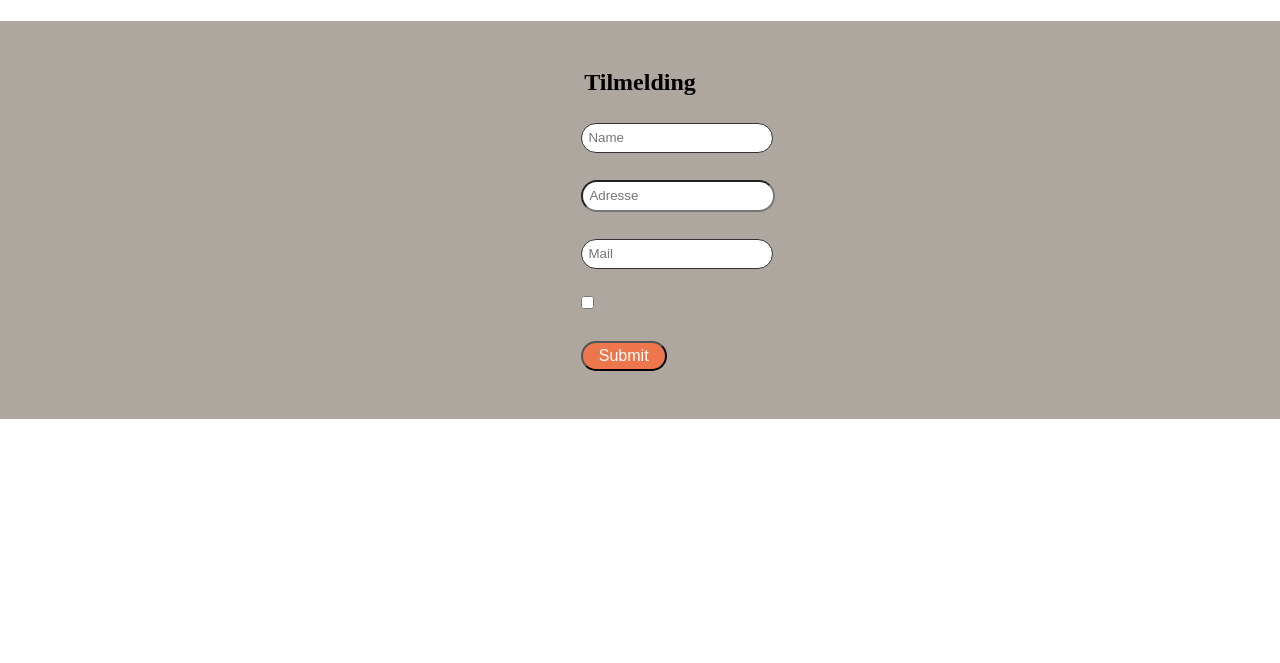
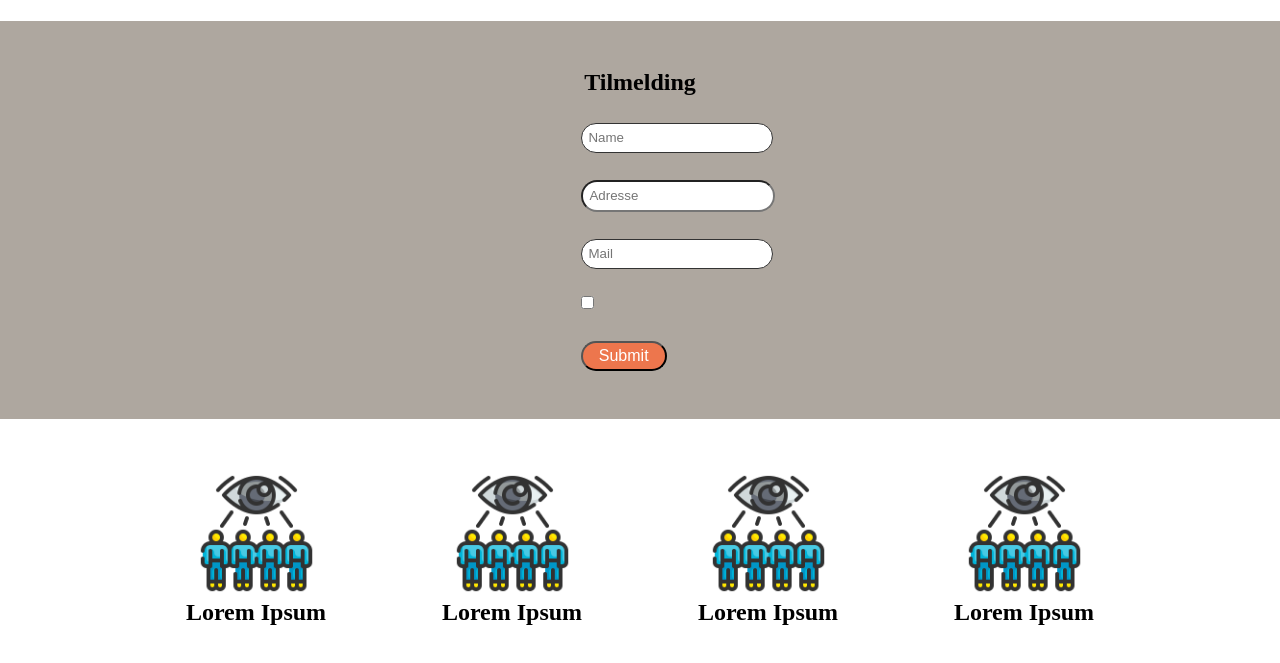
Before and after one commit to SlankehWeb/ubuntu-konfernce, a plain HTML site: page tilmelding.html in a window 1280 px wide. Shown: the part 51-714 px from the top of the page. Drawn offline with Linux system fonts and the light colour scheme.

Commit message:
tilmedling: icons

```diff
--- a/tilmelding.html
+++ b/tilmelding.html
@@ -30,5 +30,31 @@
         <input type="checkbox" id="interesse" name="intresse" value="intresse">
         <input type="submit" id="submit" />
       </form>
+      <section id="iconLinks">
+        <div class="icons">
+          <img
+            src="/assets/Ubuntu-materiale/Ubuntu-materiale/icons/supervised.png"
+          />
+          <h2>Lorem Ipsum</h2>
+        </div>
+        <div class="icons">
+          <img
+            src="/assets/Ubuntu-materiale/Ubuntu-materiale/icons/supervised.png"
+          />
+          <h2>Lorem Ipsum</h2>
+        </div>
+        <div class="icons">
+          <img
+            src="/assets/Ubuntu-materiale/Ubuntu-materiale/icons/supervised.png"
+          />
+          <h2>Lorem Ipsum</h2>
+        </div>
+        <div class="icons">
+          <img
+            src="/assets/Ubuntu-materiale/Ubuntu-materiale/icons/supervised.png"
+          />
+          <h2>Lorem Ipsum</h2>
+        </div>
+      </section>
 </body>
 </html>
```
